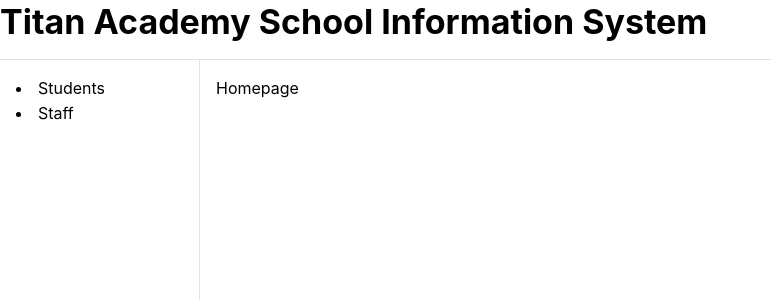
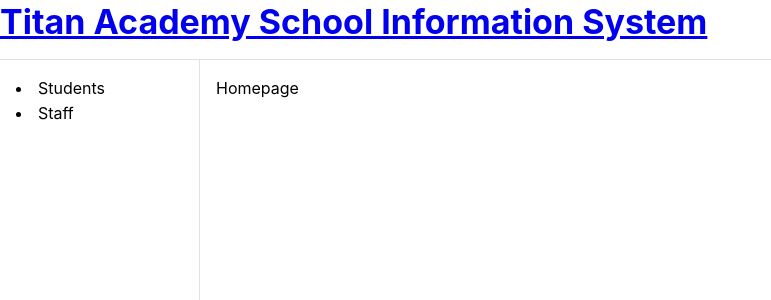
Before and after one commit to sxflynn/TeacherGPT, a React (Vite) app in the folder titanweb/: page / in a window 1280 px wide. Shown: the top 300 px of the page, without its empty margins (0-771 px from the left). Built offline with nearby package versions, Linux system fonts and the light colour scheme.

Commit message:
build: header homepage link

```diff
--- a/titanweb/src/components/AppShellHeader.tsx
+++ b/titanweb/src/components/AppShellHeader.tsx
@@ -1,12 +1,15 @@
 import { Title } from "@mantine/core";
+import { NavLink } from "react-router-dom";
+
 
 export function AppShellHeader() {
+  return (
 
-    return (
-        <>
-        <Title>
-    Titan Academy School Information System
-    </Title>
-        </>
-    );
+    <NavLink
+      to="/"
+    >
+      <Title
+      >Titan Academy School Information System</Title>
+    </NavLink>
+  );
 }
```
